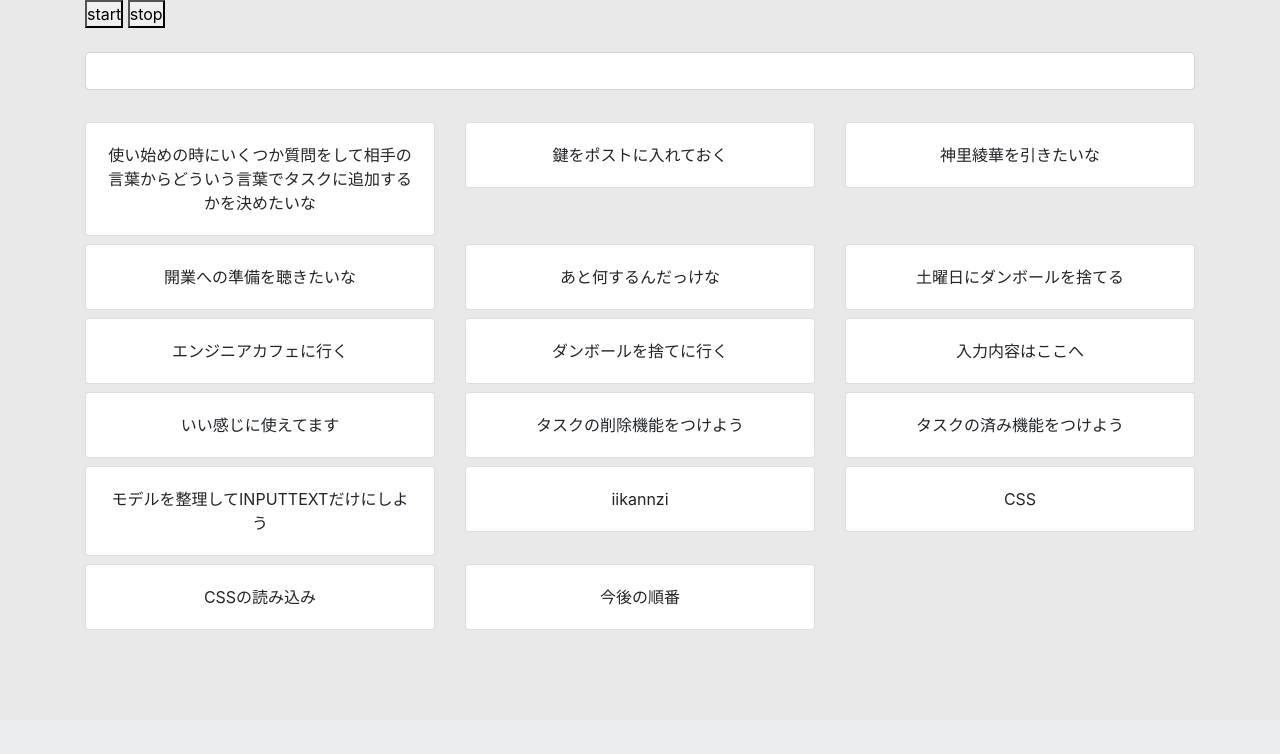
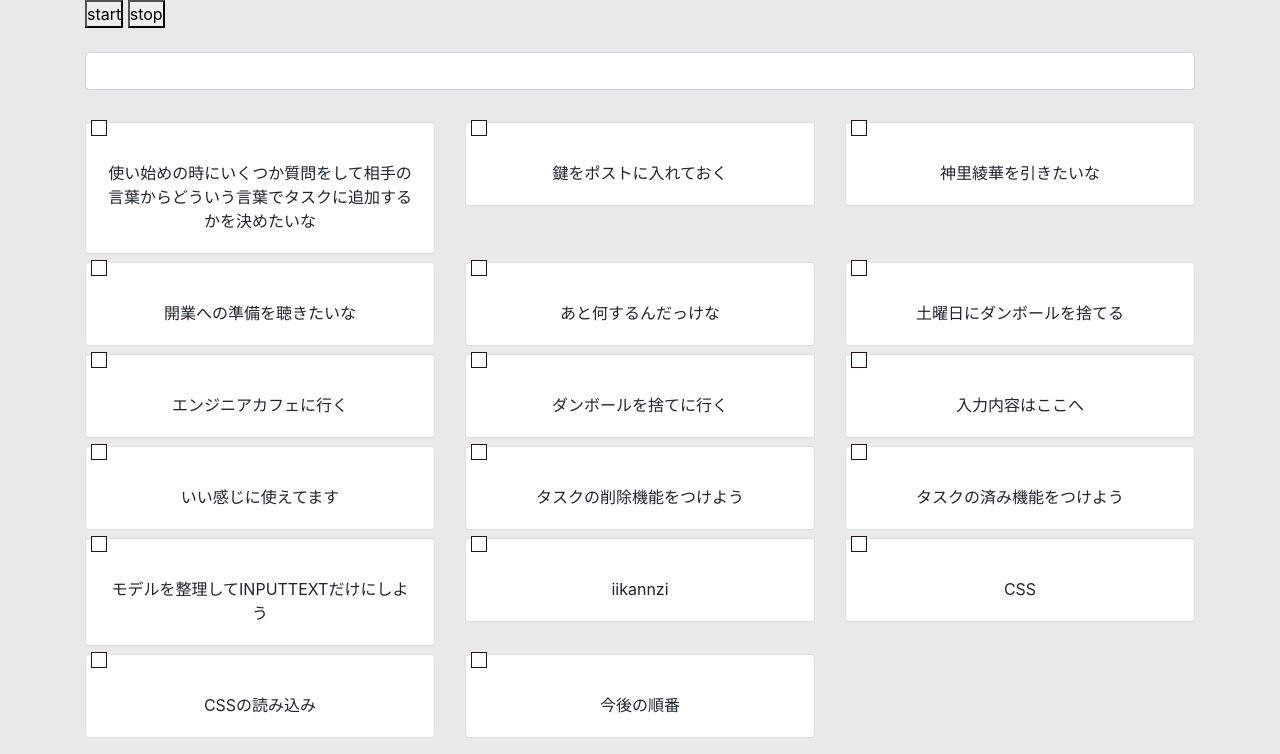
Before and after one commit to nowkoai/BrainBackup, a Django app: page / in a window 1280 px wide. Shown: the part 80-834 px from the top of the page. Before the commit the page ends 710 px from the top, so only its background shows below. Run offline with Django 3.2, Linux system fonts and the light colour scheme; a user stored in the database is signed in; data comes from the database, SQL or seed files in the repository; both versions use the stored data as it was after the commit; some libraries are stand-ins or nearby versions.

Commit message:
add checkboxcss

```diff
--- a/project/app/static/css/style.css
+++ b/project/app/static/css/style.css
@@ -14,3 +14,87 @@
       main {
 	flex: 1;
       }
+
+      /* チェックボックス01 */
+input[type=checkbox] {
+	display: none;
+    }
+    .checkbox01 {
+	box-sizing: border-box;
+	cursor: pointer;
+	display: inline-block;
+	padding: 5px 30px;
+	position: relative;
+	width: auto;
+    }
+    .checkbox01::before {
+	background: #fff;
+	border: 1px solid #231815;
+	content: '';
+	display: block;
+	height: 16px;
+	left: 5px;
+	margin-top: -8px;
+	position: absolute;
+	top: 50%;
+	width: 16px;
+    }
+    .checkbox01::after {
+	border-right: 3px solid #ed7a9c;
+	border-bottom: 3px solid #ed7a9c;
+	content: '';
+	display: block;
+	height: 9px;
+	left: 10px;
+	margin-top: -7px;
+	opacity: 0;
+	position: absolute;
+	top: 50%;
+	transform: rotate(45deg);
+	width: 5px;
+    }
+    input[type=checkbox]:checked + .checkbox01::after {
+	opacity: 1;
+    }
+
+    /* ラジオボタン01 */
+    input[type=radio] {
+	display: none;
+    }
+    .radio01 {
+	box-sizing: border-box;
+	cursor: pointer;
+	display: inline-block;
+	padding: 5px 30px;
+	position: relative;
+	width: auto;
+    }
+    .radio01::before {
+	background: #fff;
+	border: 1px solid #231815;
+	border-radius: 50%;
+	content: '';
+	display: block;
+	height: 16px;
+	left: 5px;
+	margin-top: -8px;
+	position: absolute;
+	top: 50%;
+	width: 16px;
+    }
+    .radio01::after {
+	background: #ed7a9c;
+	border-radius: 50%;
+	content: '';
+	display: block;
+	height: 10px;
+	left: 9px;
+	margin-top: -4px;
+	opacity: 0;
+	position: absolute;
+	top: 50%;
+	width: 10px;
+    }
+    input[type=radio]:checked + .radio01::after {
+	opacity: 1;
+    }
--- a/project/app/templates/app/index.html
+++ b/project/app/templates/app/index.html
@@ -1,7 +1,8 @@
 {% extends "app/base.html" %} {% block content %}
-
 {% load static %}
-
+<head>
+  <link rel="stylesheet" type="text/css" href="{% static 'css/style.css' %}">
+</head>
 <!DOCTYPE html>
 <button id="start-btn">start</button>
 <button id="stop-btn">stop</button>
@@ -22,6 +23,8 @@
     {% for blog in blog_data %}
     <div class="col-4 mb-2">
       <div class="card">
+        <input type="checkbox" id="01-B" name="checkbox01">
+        <label for="01-B" class="checkbox01"></label>
         <div class="card-body">{{ blog.title }}</div>
       </div>
     </div>
--- a/project/app/templates/registration/login.html
+++ b/project/app/templates/registration/login.html
@@ -1,5 +1,4 @@
-
-{% extends "app/base.html" %} {% block content %}
+{% block content %}
 {% load static %}
 {% load widget_tweaks %}
 <head>
```
Also changed, not shown: project/db.sqlite3, 2 other files.
